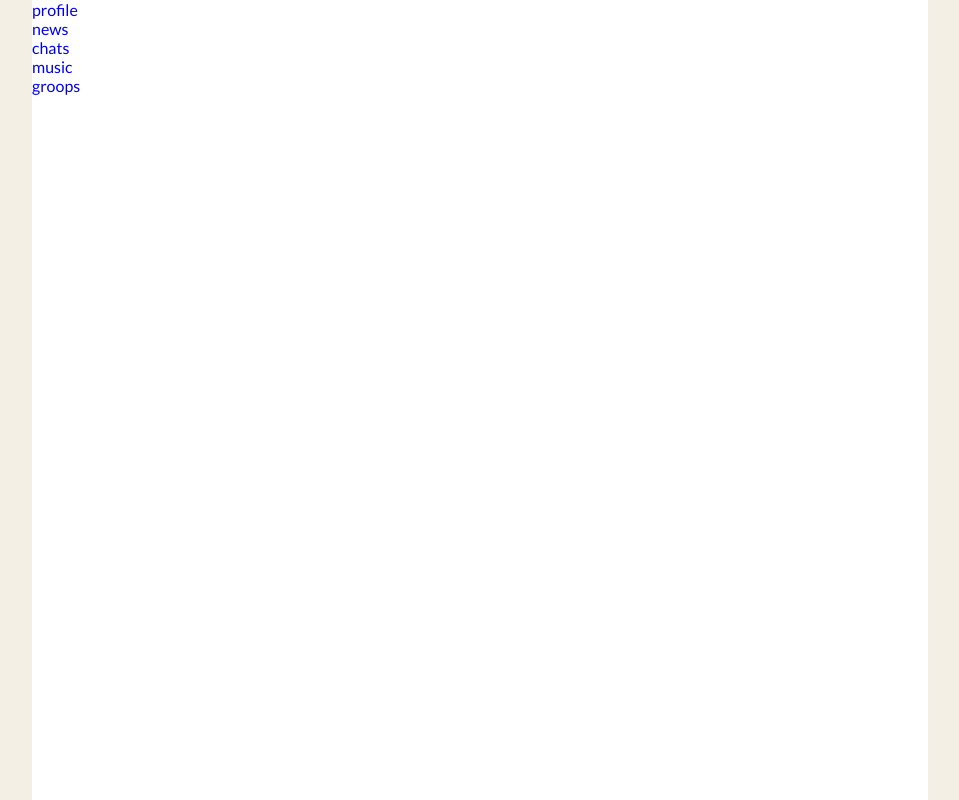
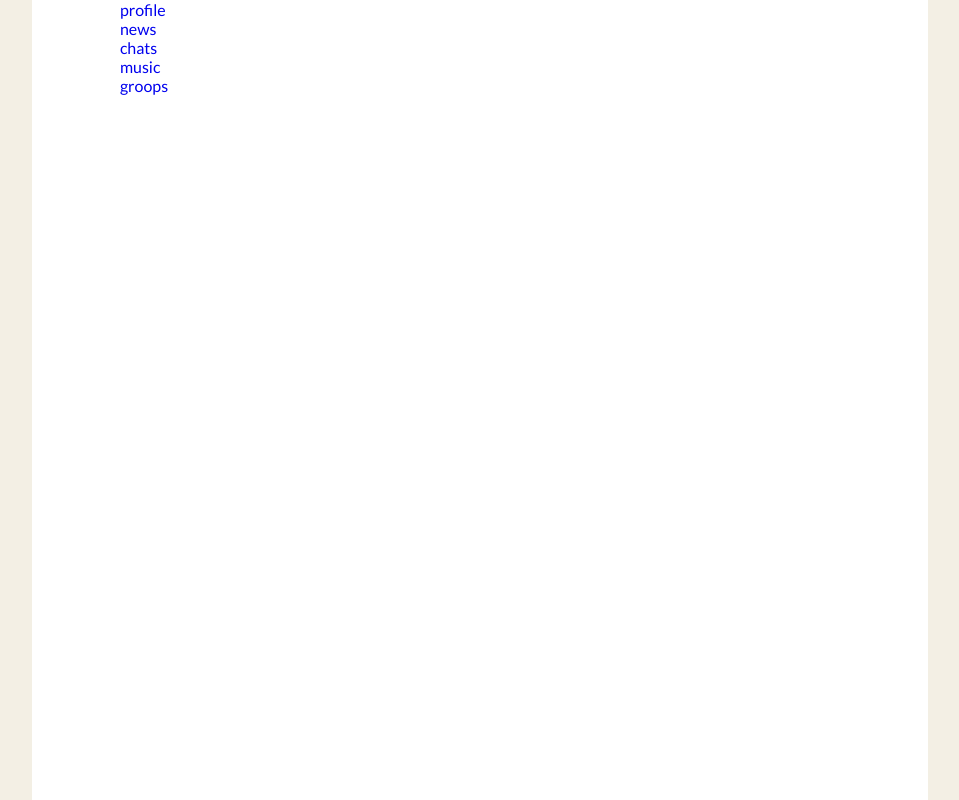
Before and after one commit to vlad424/Samyth, a React (Create React App) app: page /feed in a window 1280 px wide. Shown: the whole page, without its empty margins (160-1119 px from the left). Built offline with nearby package versions, Linux system fonts and the light colour scheme.

Commit message:
end work on links, but no for long

```diff
--- a/src/App.tsx
+++ b/src/App.tsx
@@ -1,11 +1,16 @@
 import React from 'react';
 import NotFoundPage from './pages/NotFoundPage';
 import RegPage from './pages/RegPage';
+import MainPage from './pages/MainPage';
+import ChatsPage from './pages/ChatsPage';
+import GroopsPage from './pages/GroopsPage';
+import MusicPage from './pages/MusicPage';
+import FeedPage from './pages/FeedPage';
+import ProfilePage from './pages/ProfilePage';
 
 import { Routes, Route, Link } from "react-router-dom";
 
 import './assets/css/app.css'
-import MainPage from './pages/MainPage';
 
 function App() {
   return (
@@ -14,6 +19,11 @@ function App() {
         <Route path="/" element={<RegPage/>}/>
         <Route path="feed" element={<MainPage/>}/>
         <Route path="*" element={<NotFoundPage/>}/>
+        <Route path="/messages" element={<ChatsPage/>}/>
+        <Route path="/groops" element={<GroopsPage/>}/>
+        <Route path="/music" element={<MusicPage/>}/>
+        <Route path="/feed" element={<FeedPage/>}/>
+        <Route path="/profile/" element={<ProfilePage/>}/>
       </Routes>
     </div>
   );
--- a/src/assets/page_css/MainPage.css
+++ b/src/assets/page_css/MainPage.css
@@ -15,8 +15,8 @@
 }
 .left-side {
     display: flex;
-    flex-direction: column;
     width: 25%;
+    height: 100%;
 }
 .content-side {
     display: flex;
--- /dev/null
+++ b/src/components/MainPageComponents/ContentSide.tsx
@@ -0,0 +1,11 @@
+import React from 'react';
+
+const ContentSide = () => {
+    return (
+        <div className='content-side'>
+
+        </div>
+    );
+};
+
+export default ContentSide;
--- a/src/components/MainPageComponents/LeftSide.tsx
+++ b/src/components/MainPageComponents/LeftSide.tsx
@@ -1,24 +1,26 @@
 import React from "react";
 import { Link } from "react-router-dom";
+
+import './css/LeftSide.css'
 
 const LeftSide = () => {
 	let id = 1;
   return (
     <div className="main-left-side">
       <ul className="left-menu">
-        <Link to={`/${id}`}>
+        <Link to={`/profile/${id}`}>
           <li className="menu-element">profile</li>
         </Link>
-        <Link to="/etc">
+        <Link to="/feed">
           <li className="menu-element">news</li>
         </Link>
-        <Link to="/etc">
+        <Link to="/messages">
           <li className="menu-element">chats</li>
         </Link>
-        <Link to="/etc">
+        <Link to="/music">
           <li className="menu-element">music</li>
         </Link>
-        <Link to="/etc">
+        <Link to="/groops">
           <li className="menu-element">groops</li>
         </Link>
       </ul>
--- /dev/null
+++ b/src/components/MainPageComponents/css/LeftSide.css
@@ -0,0 +1,6 @@
+.main-left-side {
+    width: 100%;
+    height: 100%;
+    display: flex;
+    justify-content: center;
+}
--- a/src/pages/MainPage.tsx
+++ b/src/pages/MainPage.tsx
@@ -2,9 +2,9 @@ import React from 'react';
 import eye from "../assets/img/eye.svg";
 import { Link } from 'react-router-dom';
 import LeftSide from '../components/MainPageComponents/LeftSide';
+import ContentSide from '../components/MainPageComponents/ContentSide';
 
 import '../assets/page_css/MainPage.css'
-
 
 const MainPage = () => {
     return (
@@ -13,12 +13,10 @@ const MainPage = () => {
                 <main className="main">
                     <aside className="left-side">
                         {/* <object data={eye} type="image/svg+xml" width="50" height="50"></object> */}
-                        <Link to="/etc">
-                            <LeftSide/>
-                        </Link>
+                        <LeftSide/>
                     </aside>
                     <div className="content-side">
-
+                        <ContentSide/>
                     </div>
                     <aside className="right-side">
 
--- a/src/pages/RegPage.tsx
+++ b/src/pages/RegPage.tsx
@@ -30,7 +30,7 @@ const RegPage = () => {
                 <span className="footer-op">
                     <span className="footer-upper">
                         <button className="continue">
-                            log in
+                            <Link to="/auth">log in</Link>
                         </button>
                         <button className="continue">
                             <Link to="/feed">continue</Link>
```
